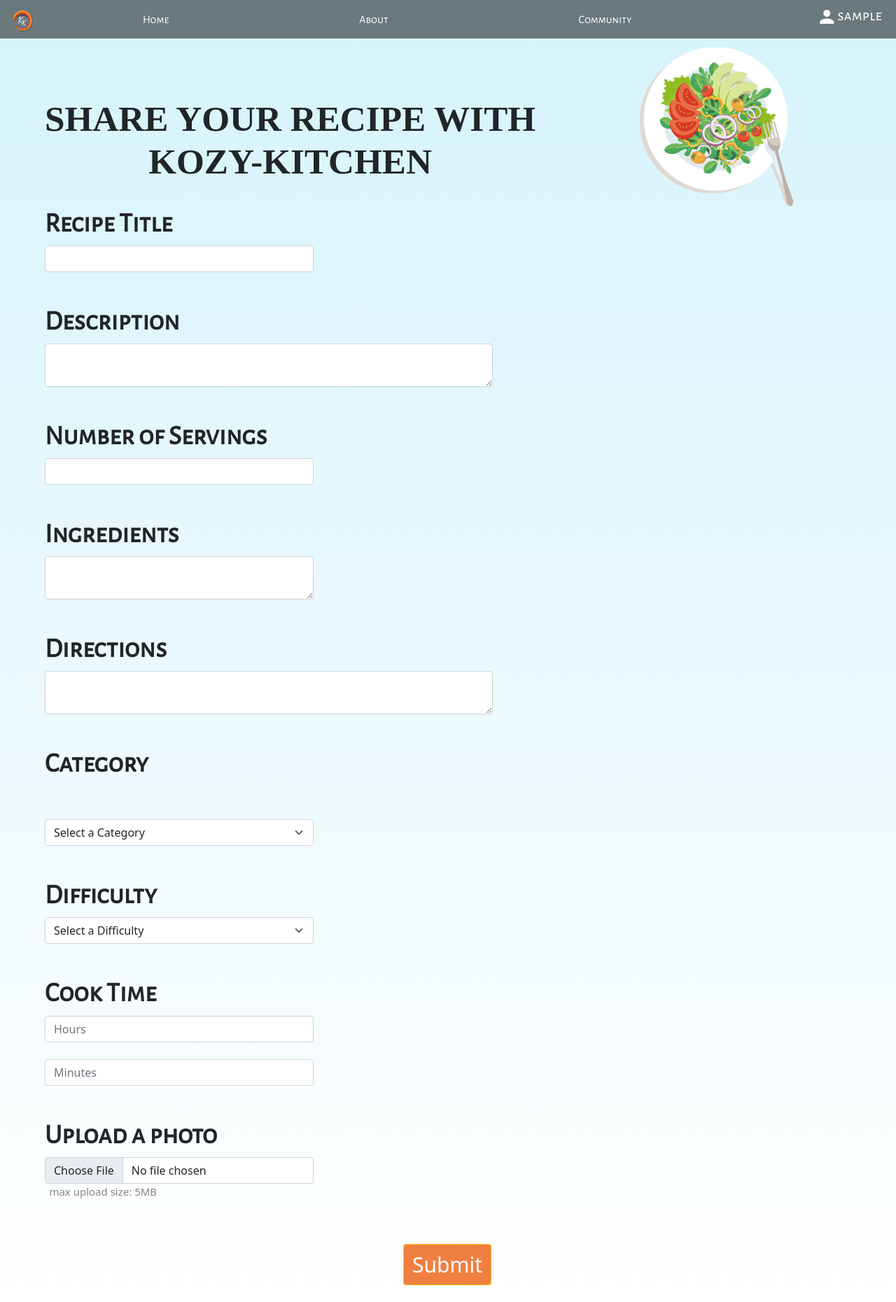
After one commit to Akshattkain/Kozy-Kitchen, a PHP site: page /upload.php in a window 1280 px wide. The commit adds this page. Shown: the whole page at 70% size. Run offline with PHP 8.4, Linux system fonts and the light colour scheme; the visitor is signed in with stand-in values (Sample User, id 1).

Commit message:
Changing navbar according to session

```diff
--- /dev/null
+++ b/components/navbar.php
@@ -0,0 +1,167 @@
+<!DOCTYPE html>
+<html>
+  <head>
+    <link
+      href="https://cdn.jsdelivr.net/npm/bootstrap@5.1.3/dist/css/bootstrap.min.css"
+      rel="stylesheet"
+      integrity="sha384-1BmE4kWBq78iYhFldvKuhfTAU6auU8tT94WrHftjDbrCEXSU1oBoqyl2QvZ6jIW3"
+      crossorigin="anonymous"
+    />
+    <style>
+      #nav_element {
+        color: white;
+        margin-left: auto;
+        margin-right: auto;
+      }
+
+      .navbar {
+        padding: 0 !important;
+        font-family: "Alegreya Sans SC";
+      }
+
+      .active {
+        position: relative;
+        overflow: hidden;
+      }
+
+      .active::after {
+        background-color: white;
+        content: "";
+        width: 0;
+        height: 3px;
+        left: 0;
+        bottom: 0;
+        transition: width 0.35s ease 0s;
+        position: absolute;
+      }
+
+      .active:hover::after {
+        width: 100%;
+      }
+      .icon-text {
+        display: inline-block;
+        color: white;
+      }
+
+      .icon-text span {
+        font-size: 30px !important;
+      }
+
+      .icon-text h6 {
+        font-family: 'Alegreya Sans SC';
+        font-size: 22px;
+        float: right;
+        margin: 0;
+      }
+
+      .register-btn {
+        border: 1px solid white;
+        border-radius: 5px;
+        padding: 2px;
+      }
+
+    </style>
+    <link
+      href="https://fonts.googleapis.com/css?family=Alegreya Sans SC|Alegreya Sans"
+      rel="stylesheet"
+    />
+    <link
+      href="https://fonts.googleapis.com/icon?family=Material+Icons|Material+Icons+Outlined|Material+Icons+Filled"
+      rel="stylesheet"
+    />
+  </head>
+  <body>
+    <nav
+      class="navbar navbar-expand navbar-light bg-black"
+      style="background-color: rgba(0, 0, 0, 0.5) !important"
+    >
+      <div class="container-fluid">
+        <a class="navbar-brand" href="../pages/explore.html">
+          <img
+            src="../images/logo.png"
+            alt="Logo"
+            width="40"
+            height="40"
+            class="d-inline-block align-text-top"
+          />
+        </a>
+
+        <a
+          class="nav-link active"
+          id="nav_element"
+          aria-current="page"
+          href="../pages/home.php"
+          >Home</a
+        >
+        <a
+          class="nav-link active"
+          id="nav_element"
+          aria-current="page"
+          href="../pages/about.html"
+          >About</a
+        >
+
+        <a
+          class="nav-link active"
+          id="nav_element"
+          aria-current="page"
+          href="../pages/community.html"
+          >Community</a
+        >
+
+        <?php
+          if(isset($_SESSION['username'])) {
+            $username = $_SESSION['username'];
+            echo "
+            <ul class='nav navbar-nav ms-auto'>
+            <li class='nav-item dropdown'>
+              <a href='#' class='nav-link' data-bs-toggle='dropdown'>
+              <div class='icon-text'>
+                <span class='material-icons'> person </span>
+                <h6> $username </h6>
+              </div>
+              </a>
+              <div class='dropdown-menu dropdown-menu-end'>
+                <a href='../pages/profile.php' class='dropdown-item'>Profile</a>
+                <div class='dropdown-divider'></div>
+                <a href='../pages/upload.php' class='dropdown-item'
+                  >Add a recipe</a
+                >
+                <div class='dropdown-divider'></div>
+                <a href='../server/logout.php' class='dropdown-item'>Logout</a>
+              </div>
+            </li>
+          </ul>";
+          } else {
+            echo "
+            <ul class='nav navbar-nav ms-auto'>
+            <li class='nav-item'>
+              <a
+                class='nav-link'
+                id='nav_element'
+                aria-current='page'
+                href='../pages/login.php'
+                style='line-height: 2em'
+              >Login
+              </a>
+            </li>
+            <li class='nav-item'>
+              <a
+                class='nav-link'
+                id='nav_element'
+                aria-current='page'
+                href='../pages/register.php'
+              ><div class='icon-text register-btn'>
+                <img src='../images/hat.svg' width=35px />
+                <h6>Register</h6>
+              </div>
+              </a>
+            </li>
+          </ul>";
+          }
+
+        ?>
+      </div>
+    </nav>
+  </body>
+</html>
--- a/pages/explore.html
+++ b/pages/explore.php
@@ -7,11 +7,8 @@
       rel="stylesheet"
       href="https://cdnjs.cloudflare.com/ajax/libs/font-awesome/4.7.0/css/font-awesome.min.css"
     />
-    <script src="https://code.jquery.com/jquery-3.5.0.js"></script>
   </head>
   <body>
-    <nav id="nav"></nav>
-
     <div class="main-container">
       <div class="title">
         <img src="../images/bg.png" width="500px" />
@@ -27,8 +24,5 @@
       integrity="sha384-ka7Sk0Gln4gmtz2MlQnikT1wXgYsOg+OMhuP+IlRH9sENBO0LRn5q+8nbTov4+1p"
       crossorigin="anonymous"
     ></script>
-    <script>
-      $("#nav").load("../components/navbar.html");
-    </script>
   </body>
 </html>
--- a/pages/home.php
+++ b/pages/home.php
@@ -10,6 +10,7 @@
   // }
 
   include "../server/db-connect.php";
+  include "../components/navbar.php";
 
   $sql = "SELECT * FROM Recipes";
   $result = mysqli_query($conn, $sql);
@@ -26,11 +27,9 @@
     <title>Home</title>
     <link rel="stylesheet" href="../styles/home.css" />
     <script src="../scripts/feed-card.js"></script>
-    <script src="https://code.jquery.com/jquery-3.5.0.js"></script>
   </head>
 
   <body>
-    <nav id="nav"></nav>
     <div
       class="row d-flex justify-content-center align-items-center search-box"
     >
@@ -58,7 +57,6 @@
       crossorigin="anonymous"
     ></script>
     <script>
-      $("#nav").load("../components/navbar.html");
 
       var categories = [
         { url: "../images/indian.png", name: "Indian" },
--- /dev/null
+++ b/pages/upload.php
@@ -0,0 +1,91 @@
+<?php
+  session_start();
+  if(isset($_SESSION['username']) && isset($_SESSION['username'])) {
+    $username = $_SESSION['username'];
+    $name = $_SESSION['name'];
+  } else {
+    echo "<script>alert('Please login to continue!');
+    document.location='../pages/login.php'</script>";
+  }
+
+include "../components/navbar.php";
+?>
+<!DOCTYPE html>
+<html>
+
+<head>
+    <title>Upload</title>
+    <link rel="stylesheet" href="../styles/upload.css" />
+    <script src="https://code.jquery.com/jquery-3.5.0.js"></script>
+</head>
+
+<body>
+    <nav id="nav"></nav>
+    <div class="heading-image">
+        <h1 class="heading">SHARE YOUR RECIPE WITH<br /><span style="margin: auto; display: table" >KOZY-KITCHEN</span></h1>
+        <img src="../images/dish.png" class="image" />
+    </div>
+    <div class="upload-form">
+        <form action="../server/upload.php" method="post" enctype='multipart/form-data'>
+            <h3>Recipe Title</h3>
+            <input type="text" name="title" class="form-control" style="width: 30%; margin-left: 5%" />
+            <br /><br />
+            <h3>Description</h3>
+            <textarea class="form-control" name="description" style="width: 50%; margin-left: 5%"></textarea>
+            <br /><br />
+            <h3>Number of Servings</h3>
+            <input type="number" name="servings" class="form-control" style="width: 30%; margin-left: 5%" />
+            <br /><br />
+            <h3>Ingredients</h3>
+            <textarea class="form-control" name="ingredients" style="width: 30%; margin-left: 5%"></textarea>
+            <br /><br />
+            <h3>Directions</h3>
+            <textarea class="form-control" name="directions" style="width: 50%; margin-left: 5%"></textarea>
+            <br /><br />
+            <h3>Category</h3>
+            <br /><br />
+            <select class="form-select" name="category" style="width: 30%; margin-left: 5%">
+                <option selected>Select a Category</option>
+                <option value="Indian">Indian</option>
+                <option value="Chinese">Chinese</option>
+                <option value="Italian">Italian</option>
+                <option value="Mexican">Mexican</option>
+                <option value="American">American</option>
+                <option value="Thai">Thai</option>
+                <option value="Desserts">Desserts</option>
+                <option value="Japanese">Japanese</option>
+            </select>
+            <br /><br />
+            <h3>Difficulty</h3>
+            <select class="form-select" name="difficulty" style="width: 30%; margin-left: 5%">
+                <option selected>Select a Difficulty</option>
+                <option value="Easy">Easy</option>
+                <option value="Medium">Medium</option>
+                <option value="Hard">Hard</option>
+            </select>
+            <br /><br />
+            <h3>Cook Time</h3>
+            <input type="number" name="hours" placeholder="Hours" class="form-control" style="width: 30%; margin-left: 5%" />
+            <br>
+            <input type="number" name="minutes" placeholder="Minutes" class="form-control" style="width: 30%; margin-left: 5%" />
+            <br /><br />
+            <h3>Upload a photo</h3>
+            <input type="file" name="img_dish" class="form-control" style="width: 30%; margin-left: 5%" />
+            <p style="color: rgb(133, 133, 133); font-size: 15px; margin-left: 5.5%">
+                max upload size: 5MB
+            </p>
+            <br /><br />
+            <button type="submit" name="uploadBtn" class="btn btn-warning" style="font-size: 30px; margin-left: 45% !important">
+                Submit
+            </button>
+            <br /><br />
+        </form>
+    </div>
+
+    <script src="https://cdn.jsdelivr.net/npm/bootstrap@5.1.3/dist/js/bootstrap.bundle.min.js" integrity="sha384-ka7Sk0Gln4gmtz2MlQnikT1wXgYsOg+OMhuP+IlRH9sENBO0LRn5q+8nbTov4+1p" crossorigin="anonymous"></script>
+    <script>
+        $("#nav").load("../components/navbar.html");
+    </script>
+</body>
+
+</html>
--- a/server/upload.php
+++ b/server/upload.php
@@ -75,7 +75,7 @@ if (isset($_POST['title']) && isset($_POST['servings']) && isset($_POST['ingredi
             echo "<script>alert('Recipe uploaded successfully');
             document.location='../pages/profile.php'</script></script>";
         } else {
-            header("Location: ../pages/upload.html?error=Error in uploading recipe");
+            header("Location: ../pages/upload.php?error=Error in uploading recipe");
             exit();
         }
             } else {
--- a/styles/home.css
+++ b/styles/home.css
@@ -1,6 +1,5 @@
 body {
   background-image: url("../images/background-home.jpg");
-  background: linear-gradient(180deg, #D6F3FB 49.48%, rgba(255, 255, 255, 0.49) 100%);
   background-repeat: no-repeat;
   background-position: initial;
 }
--- a/styles/register.css
+++ b/styles/register.css
@@ -30,7 +30,6 @@ input {
     width: 20vw;
     background: transparent;
     border-bottom: 1px solid black;
-    font-family: 'Alegreya Sans SC';
 }
 
 input::placeholder {
```
Also changed, not shown: components/navbar.html (deleted, +0 -114 lines), pages/about.php (renamed from pages/about.html, +4 -4 lines), pages/community.php (renamed from pages/community.html, +4 -5 lines), pages/login.php (renamed from pages/login.html, +5 -6 lines), pages/profile.php (+7 -6 lines), pages/register.php (renamed from pages/register.html, +5 -6 lines), pages/upload.html (deleted, +0 -89 lines), server/fetch-recipes.php (deleted, +0 -9 lines), server/file_upload.php (deleted, +0 -48 lines), server/login.php (+5 -5 lines), server/register.php (+9 -9 lines), images/hat.svg (added).
